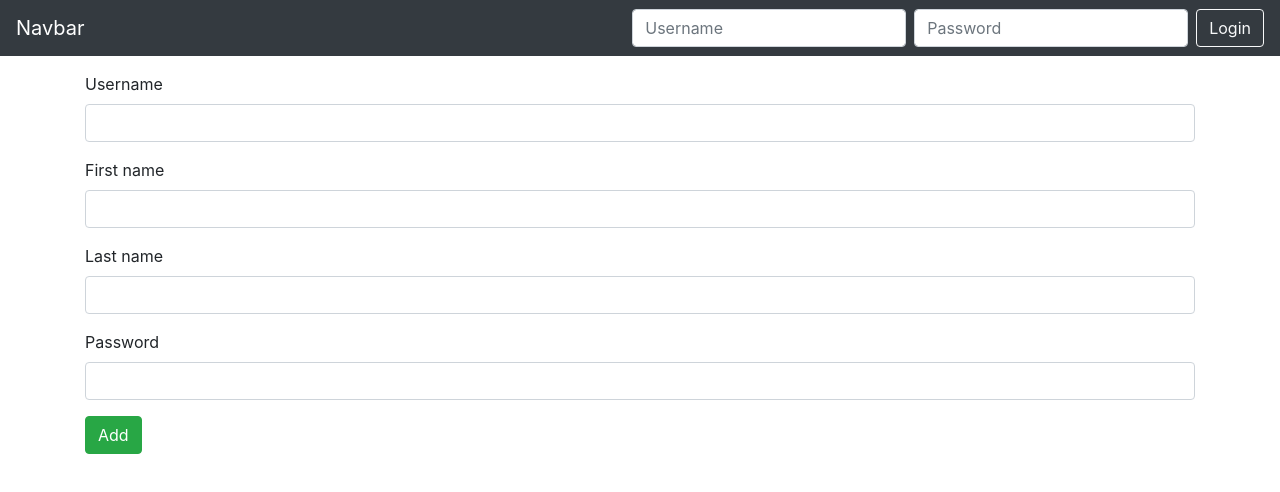
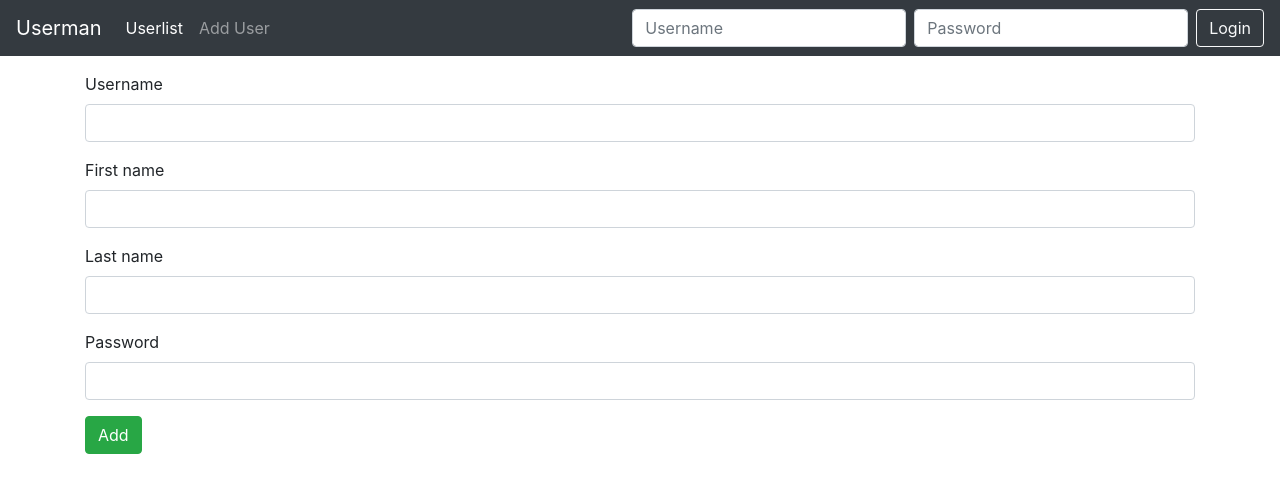
Before and after one commit to jonatanschneider/wbs2, an Angular app in the folder hu4/client/: page /create in a window 1280 px wide. Shown: the top 492 px of the page. Built offline with nearby package versions, Linux system fonts and the light colour scheme; no server answers.

Commit message:
Fix navbar style

```diff
--- a/hu4/client/src/app/navbar/navbar.component.html
+++ b/hu4/client/src/app/navbar/navbar.component.html
@@ -1,9 +1,18 @@
-<nav class="navbar fixed-top navbar-dark bg-dark">
-  <a class="navbar-brand" routerLink="">Navbar</a>
-  <a class="nav-link" routerLink="users" *ngIf="user">Userlist</a>
-  <a class="nav-link" routerLink="create" *ngIf="user">Add User</a>
-
-
-  <app-login *ngIf="!user"></app-login>
-  <app-logout *ngIf="user"></app-logout>
+<nav class="navbar navbar-expand-lg fixed-top navbar-dark bg-dark">
+  <a class="navbar-brand" href="#">Userman</a>
+  <button class="navbar-toggler" type="button" data-toggle="collapse" data-target="#navbarText" aria-controls="navbarText" aria-expanded="false" aria-label="Toggle navigation">
+    <span class="navbar-toggler-icon"></span>
+  </button>
+  <div class="collapse navbar-collapse" id="navbarText">
+    <ul class="navbar-nav mr-auto">
+      <li class="nav-item active">
+        <a class="nav-link" routerLink="users">Userlist</a>
+      </li>
+      <li class="nav-item">
+        <a class="nav-link" routerLink="create">Add User</a>
+      </li>
+    </ul>
+    <app-login *ngIf="!user"></app-login>
+    <app-logout *ngIf="user"></app-logout>
+  </div>
 </nav>
```
